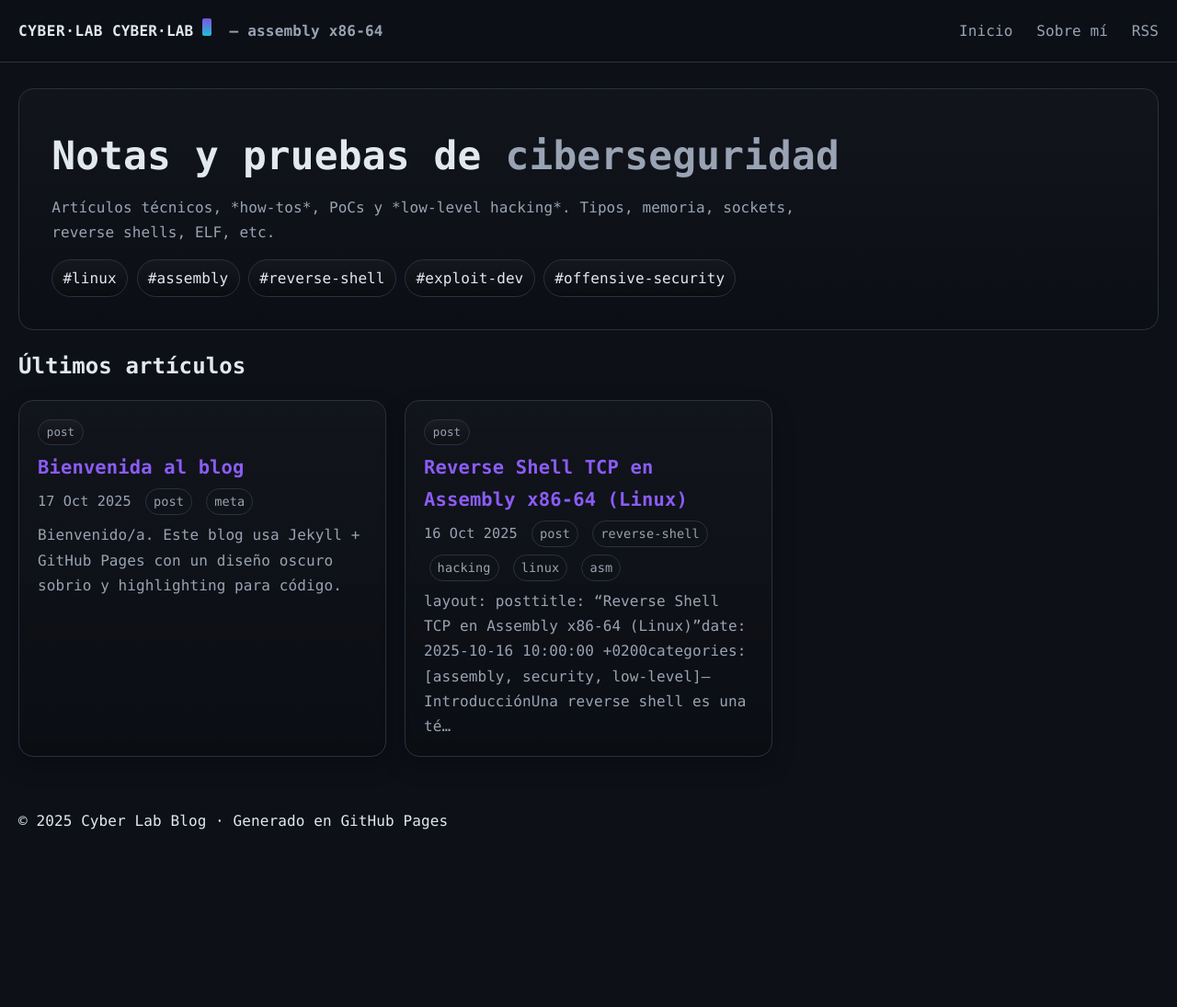
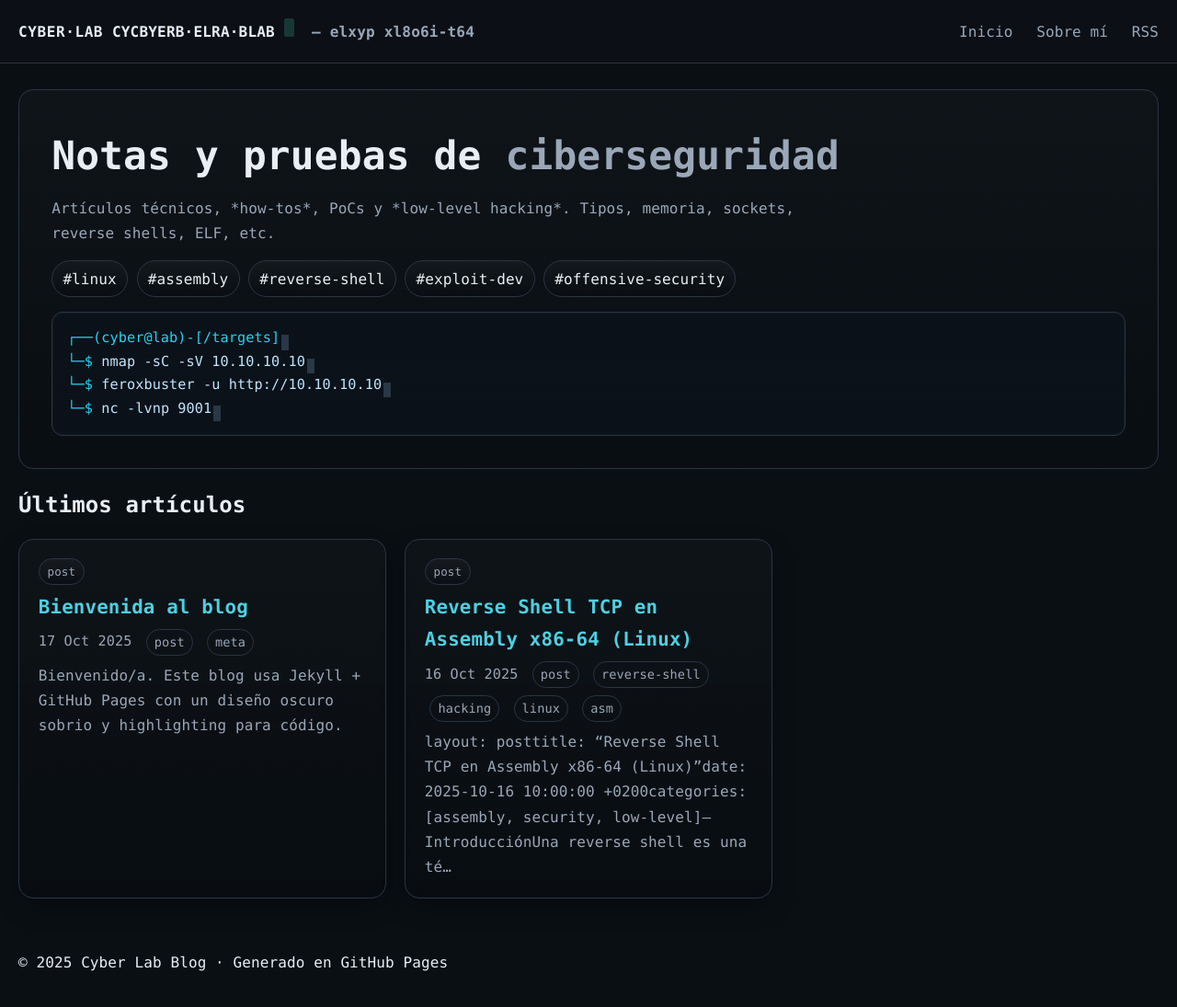
Before and after one commit to 0x574R/0x574R.github.io, a Jekyll site: the page built from index.html, in a window 1280 px wide and 1096 px high. Shown: the whole window at 92% size. Built offline with Jekyll 4.4.1, drawn with Linux system fonts in a browser that asks for light colours; the list of posts is cut into pages by our own code.

Commit message:
Add files via upload

```diff
--- a/assets/css/main.css
+++ b/assets/css/main.css
@@ -370,3 +370,123 @@ pre code{ line-height:1.68; tab-size: 4; }
   100% { transform-origin:left; transform: scaleX(1); opacity:.95 }
 }
 .page-title::after{ animation: sweep .6s ease both; }
+
+
+
+/* ===================== v9 overrides (cyber palette + animations) ===================== */
+/* Cyber palette (navy + cyan + mint) */
+:root{
+  --bg:#0a0f14;
+  --card:#0f1622;
+  --text:#e8eef4;
+  --muted:#9aa7b8;
+  --accent:#4dd0e1;   /* cyan */
+  --accent-2:#39e29d; /* mint */
+  --border:#2a3544;
+  --code-bg:#0a0f15;
+
+  --container-max: 1760px;  /* aún más ancho */
+  --content-max: 140ch;     /* columna de lectura aún mayor */
+  --radius-lg: 16px;
+  --radius-md: 12px;
+}
+
+/* Base layout tweaks */
+html,body{background:var(--bg);color:var(--text)}
+.container{max-width:var(--container-max) !important}
+
+/* Header brand with animated caret gradient */
+.brand .caret{
+  width:11px;height:1.25rem;
+  background: linear-gradient(90deg, var(--accent), var(--accent-2));
+  background-size: 200% 100%;
+  animation: caretShift 2.4s linear infinite, blink 1s steps(1) infinite;
+  border-radius:2px; display:inline-block;
+}
+@keyframes caretShift{0%{background-position:0 0;}100%{background-position:200% 0;}}
+@keyframes blink{50%{opacity:.2}}
+
+/* Fancy page title underline */
+.page-title{ position:relative; font-weight:800; letter-spacing:.25px; }
+.page-title::after{
+  content:"";
+  display:block; height:3px; width:120px;
+  margin-top:.7rem;
+  background: linear-gradient(90deg, var(--accent), var(--accent-2));
+  border-radius:3px;
+  animation: sweep .7s ease both;
+}
+@keyframes sweep{0%{transform-origin:left;transform:scaleX(.1);opacity:.4}100%{transform:scaleX(1);opacity:.95}}
+
+/* Cards: magnetic hover + subtle gradient border */
+.cards{ --card-min: 380px; grid-template-columns: repeat(auto-fill, minmax(var(--card-min), 1fr)); gap: 1.25rem; }
+.card{
+  padding: 1.25rem 1.3rem; border-radius: var(--radius-lg);
+  background: linear-gradient(180deg, rgba(255,255,255,.02), rgba(0,0,0,.14));
+  border:1px solid var(--border);
+  transition: transform .18s ease, box-shadow .18s ease, border-color .25s ease;
+  will-change: transform;
+}
+.card:hover{ transform: translateY(-4px); box-shadow: 0 14px 30px rgba(0,0,0,.28); border-color: rgba(77,208,225,.35); }
+.card .eyebrow{ font-size:.78rem; color:var(--muted); border:1px solid var(--border); border-radius:999px; padding:.16rem .55rem; background:linear-gradient(180deg, rgba(255,255,255,.03), rgba(0,0,0,.14)) }
+.card .title{ font-weight:800; font-size:1.3rem; margin:.1rem 0 .35rem 0; }
+.card .desc{ color:var(--muted); }
+.card .meta{ display:flex; gap:.5rem .6rem; flex-wrap:wrap; align-items:center; }
+.card .tag{ margin-left:.35rem; padding:.12rem .5rem; border-radius:999px; border:1px solid var(--border); color:var(--muted); font-size:.85rem; }
+
+/* Post container and links */
+.post{ padding:2.35rem; background:linear-gradient(180deg, rgba(255,255,255,.02), rgba(0,0,0,.14)); border:1px solid var(--border); border-radius:var(--radius-lg) }
+.post a{ text-decoration:none; background: linear-gradient(0deg, currentColor, currentColor) no-repeat left 100% / 0 1px; border-bottom:none; }
+.post a:hover{ background-size: 100% 1px; transition: background-size .18s ease; }
+.post-body h2, .post-body h3{ position:relative; margin-top:1.7rem; margin-bottom:.6rem; }
+.post-body h2{ font-size:1.7rem }
+.post-body h3{ font-size:1.28rem; color:var(--text) }
+.post-body .anchor{ opacity:0; position:absolute; left:-1.2rem; top:50%; transform:translateY(-50%); transition:opacity .12s ease; color:var(--muted) }
+.post-body h2:hover .anchor, .post-body h3:hover .anchor{ opacity:.9 }
+
+/* Terminal hero */
+.hero{ position:relative; overflow:hidden; }
+.hero-term{
+  margin-top:1rem; border:1px solid var(--border); border-radius:12px;
+  background: #0b1118; padding: .9rem 1rem; font-size:.95rem; color:#bfe6ff;
+  box-shadow: inset 0 0 0 1px rgba(255,255,255,.02);
+}
+.hero-term .line{ white-space:pre; }
+.hero-term .prompt{ color:#23d3f0 }
+.hero-term .path{ color:#39e29d }
+.hero-term .cursor{ display:inline-block; width:8px; height:1.05rem; background:#9ecbff; vertical-align:bottom; animation: blink 1s steps(1) infinite; margin-left:2px; }
+.hero::after{
+  content:""; position:absolute; inset:0; pointer-events:none;
+  background: repeating-linear-gradient(180deg, rgba(255,255,255,.03) 0 1px, transparent 1px 3px);
+  opacity:.25;
+}
+
+/* Code blocks (final overlap fix + success feedback) */
+figure.highlight, pre.highlight{ position:relative; margin: 1rem 0; }
+.code-toolbar{ position:relative; }
+.code-toolbar pre, .code-toolbar{ padding-top:3.6rem !important; }
+.code-toolbar.has-badge pre, .code-toolbar.has-badge{ padding-left: 5rem !important; }
+.code-toolbar .lang-badge{
+  position:absolute; top:12px; left:12px; z-index:3;
+  border:1px solid var(--border); border-radius:999px;
+  padding:.26rem .65rem; font-size:.75rem; line-height:1; color:var(--muted);
+  background: linear-gradient(180deg, rgba(255,255,255,.03), rgba(0,0,0,.25));
+  pointer-events:none; user-select:none;
+}
+.code-toolbar .copy-btn{
+  position:absolute; top:12px; right:12px; z-index:3;
+  border:1px solid var(--border); border-radius:10px;
+  padding:.44rem .8rem; font-size:.85rem; line-height:1;
+  background: linear-gradient(180deg, rgba(255,255,255,.03), rgba(0,0,0,.25));
+  color:#fff; cursor:pointer; transition: transform .12s ease;
+}
+.code-toolbar .copy-btn:hover{ filter:brightness(1.06) }
+.code-toolbar .copy-btn:active{ transform: scale(0.98); }
+.code-toolbar .copy-btn.copied{ box-shadow: 0 0 0 2px rgba(57,226,157,.25) inset; }
+
+.highlight, pre.highlight{ background:var(--code-bg); border:1px solid var(--border); border-radius:12px; padding:1.5rem !important; }
+pre code{ line-height:1.7; tab-size:4 }
+
+/* Scroll reveal */
+.reveal{ opacity:0; transform: translateY(6px); transition: opacity .35s ease, transform .35s ease; }
+.reveal.is-in{ opacity:1; transform:none; }
--- a/assets/js/main.js
+++ b/assets/js/main.js
@@ -162,3 +162,109 @@ if(!window.__CYBER_INIT__){
     if(block.querySelector('.lang-badge')) block.classList.add('has-badge');
   });
 })();
+
+
+/* v9 animations: human typing, terminal hero, scroll reveal, copy feedback */
+if(!window.__CYBER_V9__){
+  window.__CYBER_V9__ = true;
+
+  // Human-like typing with variable latency and tiny glitches
+  (function(){
+    const brandNameEl = document.querySelector('[data-typing="name"]');
+    const subtitleEl = document.querySelector('[data-typing="subtitle"]');
+    const BRAND = (window.BRAND_NAME || document.querySelector('meta[name="application-name"]')?.content || 'CYBER·LAB').trim();
+    function sleep(ms){ return new Promise(r=>setTimeout(r, ms)); }
+    async function typeHuman(el, text){
+      el.textContent = '';
+      for(const ch of text){
+        // occasional micro-glitch
+        if(Math.random()<0.02){
+          el.textContent += String.fromCharCode(33 + Math.floor(Math.random()*40));
+          await sleep(20);
+          el.textContent = el.textContent.slice(0,-1);
+        }
+        el.textContent += ch;
+        const jitter = 25 + Math.random()*45;
+        await sleep(jitter);
+      }
+    }
+    async function erase(el){
+      while(el.textContent.length){
+        el.textContent = el.textContent.slice(0,-1);
+        await sleep(12 + Math.random()*20);
+      }
+    }
+    (async ()=>{
+      if(brandNameEl) await typeHuman(brandNameEl, BRAND);
+      if(subtitleEl){
+        const phrases = ["cybersecurity","pentesting","exploit dev","reverse shells","linux internals","assembly x86‑64"];
+        let i=0;
+        while(true){
+          await erase(subtitleEl);
+          await typeHuman(subtitleEl, phrases[i++ % phrases.length]);
+          await sleep(1400 + Math.random()*600);
+        }
+      }
+    })();
+  })();
+
+  // Terminal hero typing
+  (function(){
+    const host = document.getElementById('hero-term');
+    if(!host) return;
+    const lines = [
+      {p:'┌──(cyber@lab)-[/targets]', c:''},
+      {p:'└─$ ', c:'nmap -sC -sV 10.10.10.10'},
+      {p:'└─$ ', c:'feroxbuster -u http://10.10.10.10'},
+      {p:'└─$ ', c:'nc -lvnp 9001'},
+    ];
+    const frag = document.createDocumentFragment();
+    lines.forEach(l=>{
+      const div = document.createElement('div');
+      div.className='line';
+      div.innerHTML = `<span class="prompt">${l.p}</span><span class="path"></span><span class="cmd"></span><span class="cursor"></span>`;
+      frag.appendChild(div);
+    });
+    host.appendChild(frag);
+    const sleep = (ms)=>new Promise(r=>setTimeout(r,ms));
+    (async()=>{
+      const nodes = host.querySelectorAll('.line');
+      for(let i=0;i<nodes.length;i++){
+        const line = nodes[i];
+        const cmdEl = line.querySelector('.cmd');
+        const cmd = lines[i].c;
+        if(!cmd){ continue; }
+        for(const ch of cmd){
+          cmdEl.textContent += ch;
+          await sleep(18 + Math.random()*28);
+        }
+        await sleep(500);
+      }
+    })();
+  })();
+
+  // Scroll reveal for cards and post body chunks
+  (function(){
+    const io = new IntersectionObserver((els)=>{
+      els.forEach(e=>{ if(e.isIntersecting){ e.target.classList.add('is-in'); io.unobserve(e.target); } });
+    },{threshold:.08});
+    document.querySelectorAll('.card, .post .post-body > *').forEach(el=>{
+      el.classList.add('reveal'); io.observe(el);
+    });
+  })();
+
+  // Copy feedback visual
+  (function(){
+    document.querySelectorAll('.copy-btn').forEach(btn=>{
+      btn.addEventListener('click', ()=>{
+        btn.classList.add('copied');
+        setTimeout(()=>btn.classList.remove('copied'), 900);
+      });
+    });
+  })();
+
+  // Defensive: ensure has-badge when a language badge exists
+  document.querySelectorAll('figure.highlight, pre.highlight').forEach(block => {
+    if(block.querySelector('.lang-badge')) block.classList.add('has-badge');
+  });
+}
--- a/index.html
+++ b/index.html
@@ -13,6 +13,7 @@ title: "Inicio"
     <span class="pill">#exploit-dev</span>
     <span class="pill">#offensive-security</span>
   </div>
+  <div class="hero-term" id="hero-term"></div>
 </section>
 
 <h2 style="margin:.5rem 0 1rem 0;">Últimos artículos</h2>
```
